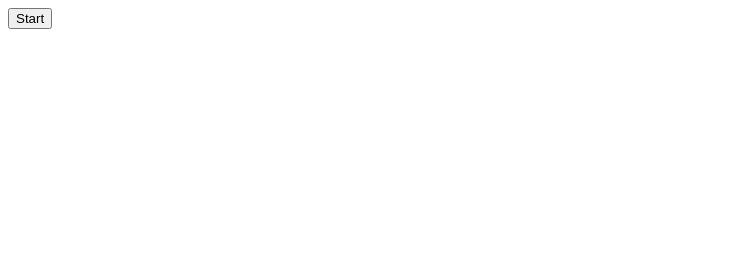
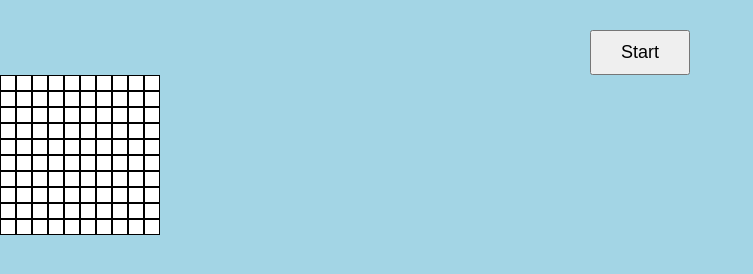
Before and after one commit to Lintalou/Battleship, a website with bundled scripts: page src/index.html in a window 1280 px wide. Both pictures are taken after a click on the button "Start". Shown: the whole page, without its empty margins (0-753 px from the left). Built offline with nearby package versions, Linux system fonts and the light colour scheme.

Commit message:
Positioned the start button. Added some styling to the boards.

```diff
--- a/src/index.html
+++ b/src/index.html
@@ -10,7 +10,9 @@
 </head>
 
 <body>
-    <button id="start">Start</button>
+    <div id="buttonContainer">
+        <button id="start">Start</button>
+    </div>
     <div id="boardContainer">
         <div id="primaryBoard"></div>
         <div id="shootingBoard"></div>
--- a/src/style.css
+++ b/src/style.css
@@ -0,0 +1,35 @@
+* {
+    margin: 0;
+    padding: 0;
+    box-sizing: border-box;
+}
+
+body {
+    background-color: #a3d5e5;
+}
+
+#buttonContainer {
+    display: flex;
+    justify-content: center;
+    margin-top: 30px;
+}
+
+#start {
+    padding: 10px;
+    width: 100px;
+    font-size: 18px;
+}
+
+#primaryBoard div,
+#shootingBoard div {
+    height: 16px;
+    width: 16px;
+    background-color: white;
+    border: 1px solid black;
+}
+
+#primaryBoard,
+#shootingBoard {
+    display: grid;
+    grid-template-columns: repeat(10, 16px);
+}
```
